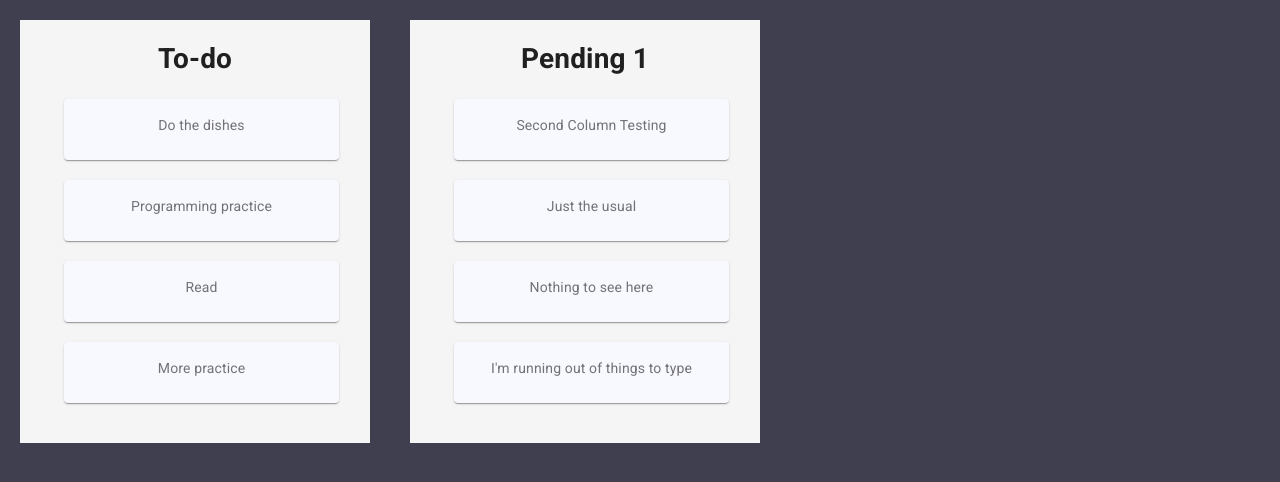
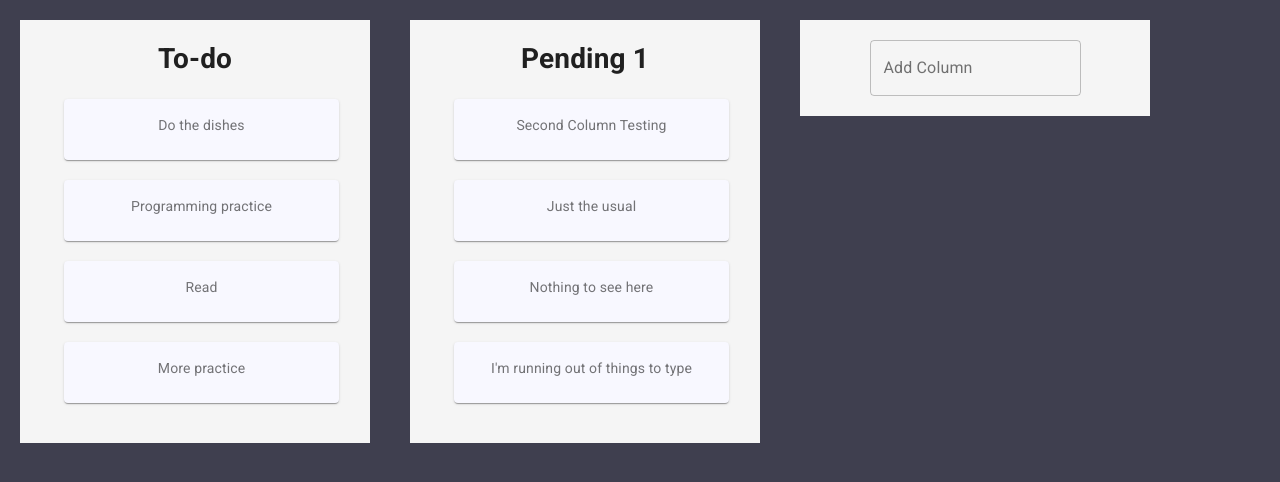
Before and after one commit to UnknownStranger/taskboard, a Next.js app: page / in a window 1280 px wide. Shown: the top 482 px of the page. Built offline with nearby package versions, Linux system fonts and the light colour scheme.

Commit message:
Add new columns, click away and escape key event handling to hide input

```diff
--- /dev/null
+++ b/components/App/AddColumn.tsx
@@ -0,0 +1,60 @@
+import React from 'react';
+import { Container, TextField } from '@material-ui/core';
+import { createStyles, withStyles, WithStyles } from '@material-ui/core/styles';
+
+const styles = () =>
+  createStyles({
+    container: {
+      backgroundColor: 'whitesmoke',
+      minWidth: 350,
+      maxWidth: 350,
+      paddingBottom: 20,
+      paddingTop: 20,
+      margin: 20,
+      textAlign: 'center',
+      alignSelf: 'flex-start',
+    },
+  });
+interface Props extends WithStyles<typeof styles> {
+  addColumn: Function;
+}
+class AddColumn extends React.Component<Props> {
+  constructor(props: Props) {
+    super(props);
+    this.handleKeyDown = this.handleKeyDown.bind(this);
+  }
+
+  handleKeyDown(event) {
+    if (event.key === 'Enter' && event.target.value.length > 0) {
+      this.props.addColumn(event.target.value, this.generateUID());
+      event.target.value = '';
+    } else if (event.key === 'Escape') {
+      event.target.value = '';
+    }
+  }
+
+  generateUID() {
+    const s4 = () =>
+      Math.floor((1 + Math.random()) * 0x100000)
+        .toString(16)
+        .substring(1);
+    const date = new Date().getTime().toString(16);
+    return `${s4() + s4() + s4()}-${date}`;
+  }
+
+  render() {
+    const { classes } = this.props;
+    return (
+      <Container className={classes.container}>
+        <TextField
+          id='addColumn'
+          label='Add Column'
+          variant='outlined'
+          onKeyDown={this.handleKeyDown}
+        />
+      </Container>
+    );
+  }
+}
+
+export default withStyles(styles, { withTheme: true })(AddColumn);
--- a/components/App/App.tsx
+++ b/components/App/App.tsx
@@ -1,12 +1,12 @@
 import React from 'react';
 import { DragDropContext, Droppable } from 'react-beautiful-dnd';
-import { Box, Container } from '@material-ui/core';
+import { Box } from '@material-ui/core';
 import Column from './Column';
 import testData from './test-data';
+import AddColumn from './AddColumn';
 
 interface AppState {
   data: typeof testData;
-  showAdd: boolean;
 }
 
 interface Result {
@@ -38,9 +38,9 @@ class App extends React.Component<{}, AppState> {
     super(props);
     this.state = {
       data: testData,
-      showAdd: false,
     };
     this.addTask = this.addTask.bind(this);
+    this.addColumn = this.addColumn.bind(this);
   }
 
   onDragEnd = (result: Result) => {
@@ -124,6 +124,17 @@ class App extends React.Component<{}, AppState> {
       data: { ...this.state.data, columns: newColumns, tasks: newTasks },
     }));
   }
+  // updating state when new column is created
+  addColumn(t: string, uid: string) {
+    const newColumn = { id: uid, title: t, taskIds: [] };
+    const newColumns = { ...this.state.data.columns };
+    newColumns[uid] = newColumn;
+
+    const newColumnOrder = [...this.state.data.columnOrder, uid];
+    this.setState(() => ({
+      data: { ...this.state.data, columnOrder: newColumnOrder, columns: newColumns },
+    }));
+  }
 
   render() {
     return (
@@ -151,6 +162,7 @@ class App extends React.Component<{}, AppState> {
                 );
               })}
               {provided.placeholder}
+              <AddColumn addColumn={this.addColumn} />
             </Box>
           )}
         </Droppable>
--- a/components/App/Column.tsx
+++ b/components/App/Column.tsx
@@ -1,6 +1,6 @@
 import React from 'react';
 import { Draggable, Droppable } from 'react-beautiful-dnd';
-import { Container, Grid, Box, TextField } from '@material-ui/core';
+import { Container, Box, TextField, ClickAwayListener } from '@material-ui/core';
 import TaskCard from './TaskCard';
 import { createStyles, withStyles, WithStyles } from '@material-ui/core/styles';
 
@@ -30,7 +30,7 @@ interface Column {
 
 interface Props extends WithStyles<typeof styles> {
   column: Column;
-  tasks: [Task];
+  tasks: Task[];
   index: number;
   addTask: Function;
 }
@@ -38,7 +38,7 @@ interface Props extends WithStyles<typeof styles> {
 interface ColumnState {
   id: string;
   title: string;
-  tasks: [Task];
+  tasks: Task[];
   isClicked?: boolean;
 }
 
@@ -53,19 +53,25 @@ class Column extends React.Component<Props, ColumnState> {
     };
     this.handleKeyDown = this.handleKeyDown.bind(this);
     this.handleClick = this.handleClick.bind(this);
+    this.handleClickAway = this.handleClickAway.bind(this);
   }
 
   handleKeyDown(event) {
-    if (event.key === 'Enter') {
+    if (event.key === 'Enter' && event.target.value.length > 0) {
       const newTask = { id: this.generateUID(), content: event.target.value };
-      this.state.tasks.push(newTask);
-      // force render while in input box.
-      this.forceUpdate();
+      const newTasks = [...this.state.tasks];
+      newTasks.push(newTask);
+
+      this.setState(() => ({ tasks: newTasks }));
+
       event.target.value = '';
-      // TODO add task to local storage and update parent state
+
       const column = this.props.column;
       column.taskIds.push(newTask.id);
       this.props.addTask(this.state, newTask, column);
+    } else if (event.key === 'Escape') {
+      event.target.value = '';
+      this.setState(() => ({ isClicked: false }));
     }
   }
 
@@ -78,12 +84,18 @@ class Column extends React.Component<Props, ColumnState> {
     return `${s4() + s4() + s4()}-${date}`;
   }
 
-  handleClick(e) {
-    if (e.defaultPrevented || e.target.id === 'addTask') {
+  handleClick(event) {
+    event.stopPropagation;
+    if (event.defaultPrevented || event.target.id === 'addTask') {
       return;
     }
-    e.stopPropagation;
     this.setState(() => ({ isClicked: !this.state.isClicked }));
+  }
+
+  handleClickAway(event) {
+    this.setState(() => ({
+      isClicked: false,
+    }));
   }
 
   render() {
@@ -91,17 +103,9 @@ class Column extends React.Component<Props, ColumnState> {
     return (
       <Draggable draggableId={this.props.column.id} index={this.props.index}>
         {(provided: any) => (
+          <ClickAwayListener onClickAway={this.handleClickAway}>
             <Container
-            // onMouseEnter={() =>
-            //   this.setState(() => ({
-            //     isHovering: true,
-            //   }))
-            // }
-            // onMouseLeave={() =>
-            //   this.setState(() => ({
-            //     isHovering: false,
-            //   }))
-            // }
+              id='addTaskArea'
               onClick={this.handleClick}
               className={classes.container}
               {...provided.draggableProps}
@@ -132,6 +136,7 @@ class Column extends React.Component<Props, ColumnState> {
                 />
               )}
             </Container>
+          </ClickAwayListener>
         )}
       </Draggable>
     );
--- a/components/App/TaskCard.tsx
+++ b/components/App/TaskCard.tsx
@@ -30,11 +30,11 @@ class TaskCard extends React.Component<Props> {
     this.handleClick = this.handleClick.bind(this);
   }
 
-  handleClick(e) {
-    if (e.defaultPrevented) {
+  handleClick(event: { defaultPrevented: any; stopPropagation: () => void; }) {
+    if (event.defaultPrevented) {
       return;
     }
-    e.stopPropagation();
+    event.stopPropagation();
   }
 
   render() {
```
Lines whose indentation alone changed are shown as unchanged.
